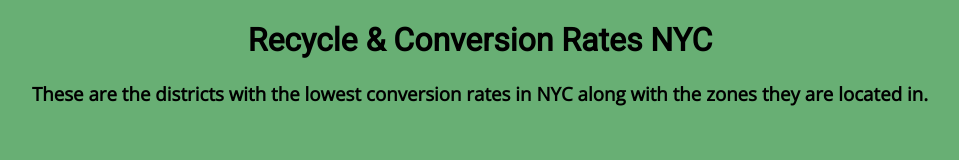
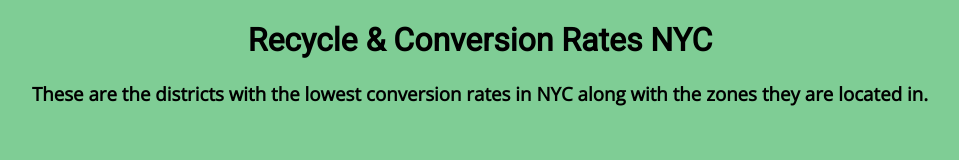
Before and after one commit to NatalyaT/final-project, a plain HTML site: page index.html in a window 1280 px wide. Shown: the whole page, without its empty margins (160-1119 px from the left). Drawn offline with nearby package versions, Linux system fonts and the light colour scheme; no server answers; a web font is replaced by a local one.

Commit message:
second commit

```diff
--- a/styles.css
+++ b/styles.css
@@ -1,5 +1,5 @@
 body{
-    background-color: #68AF74;
+    background-color: #7FCD95;
 }
 
 h1{
```
